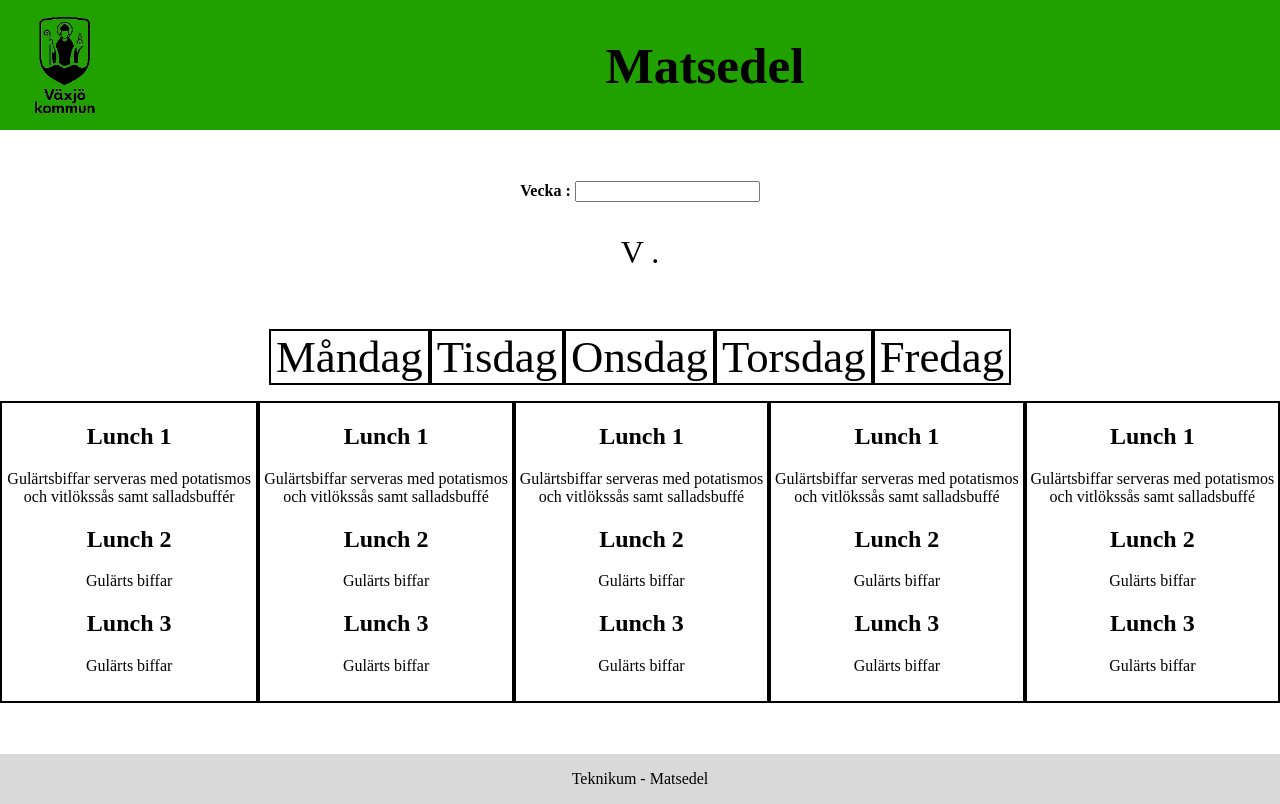
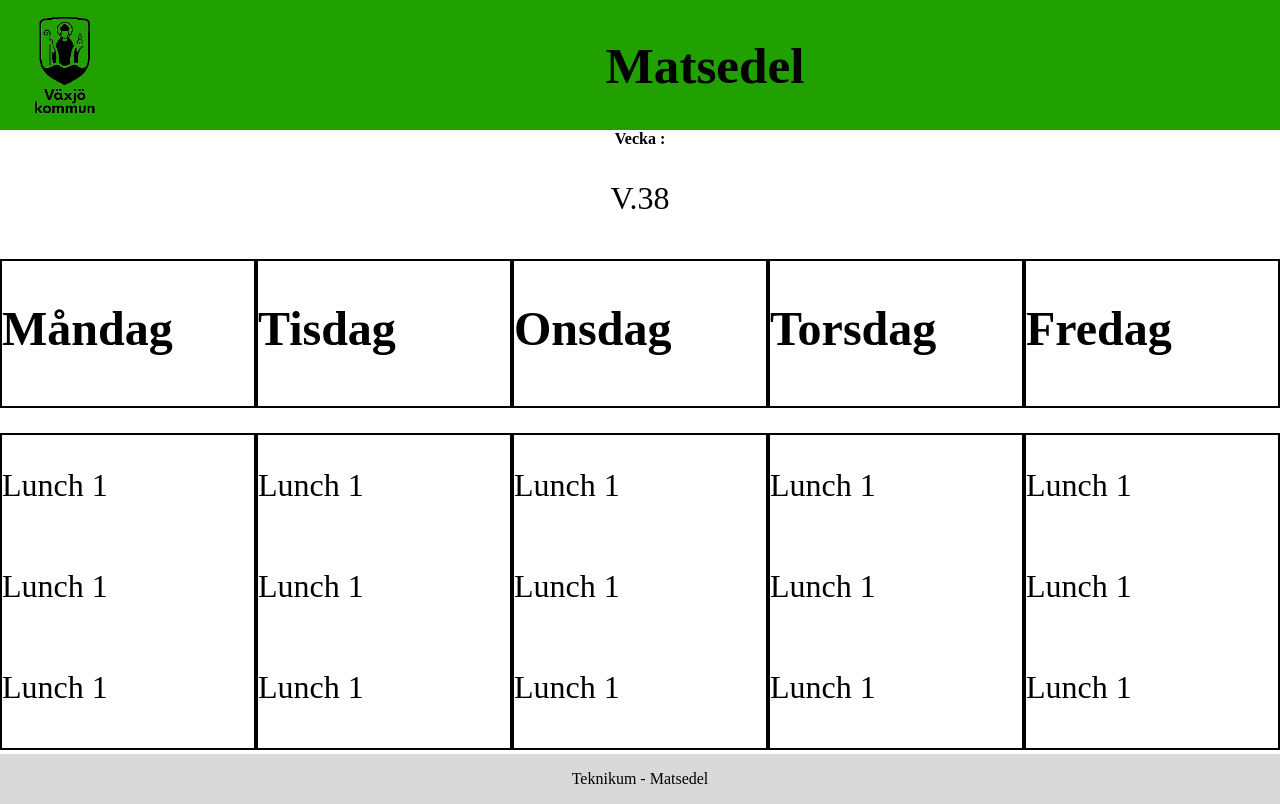
Before and after one commit to HugoFredriksson/Matsedel, a plain HTML site: page index.html in a window 1280 px wide. Drawn offline with Linux system fonts and the light colour scheme.

Commit message:
omgjort till grid

```diff
--- a/index.html
+++ b/index.html
@@ -15,72 +15,51 @@
       <div id="weekSelector">
         <section>
           <strong>Vecka :</strong>
-            <input type="text" id="vecka">
-            <p>V .</p>
+            <input type="text" id="vecka" maxlength="2">
+            <p>V.38</p>
         </section>
       </div>
-      <ul>
-        <li>
-          <a>Måndag</a>
-        </li>
-        <li>
-          <a>Tisdag</a>
-        </li>
-        <li>
-          <a>Onsdag</a>
-        </li>
-        <li>
-          <a>Torsdag</a>
-        </li>
-        <li>
-          <a>Fredag</a>
-        </li>
-      </ul>
-      <div id="matsedel">
-        <div id="dagensMeny">
-          <section>
-              <h2>Lunch 1</h2>
-              <p>Gulärtsbiffar serveras med potatismos och vitlökssås samt salladsbuffér</p>
-              <h2>Lunch 2</h2>
-              <p>Gulärts biffar</p>
-              <h2>Lunch 3</h2>
-              <p>Gulärts biffar</p>
-          </section>
-        </div>
-        <div id="addedItems">
-          <section>
-              <h2>Lunch 1</h2>
-              <p>Gulärtsbiffar serveras med potatismos och vitlökssås samt salladsbuffé</p>
-              <h2>Lunch 2</h2>
-              <p>Gulärts biffar</p>
-              <h2>Lunch 3</h2>
-              <p>Gulärts biffar</p>
-          </section>
-          <section>
-            <h2>Lunch 1</h2>
-            <p>Gulärtsbiffar serveras med potatismos och vitlökssås samt salladsbuffé</p>
-            <h2>Lunch 2</h2>
-            <p>Gulärts biffar</p>
-            <h2>Lunch 3</h2>
-            <p>Gulärts biffar</p>
+      <div class="wrapper">
+        <section class="måndag">
+          <h2>Måndag</h2>
         </section>
-          <section>
-              <h2>Lunch 1</h2>
-              <p>Gulärtsbiffar serveras med potatismos och vitlökssås samt salladsbuffé</p>
-              <h2>Lunch 2</h2>
-              <p>Gulärts biffar</p>
-              <h2>Lunch 3</h2>
-              <p>Gulärts biffar</p>
-          </section>
-          <section>
-              <h2>Lunch 1</h2>
-              <p>Gulärtsbiffar serveras med potatismos och vitlökssås samt salladsbuffé</p>
-              <h2>Lunch 2</h2>
-              <p>Gulärts biffar</p>
-              <h2>Lunch 3</h2>
-              <p>Gulärts biffar</p>
-          </section>
-        </div>
+        <section class="lunchMåndag">
+          <p>Lunch 1</p>
+          <p>Lunch 1</p>
+          <p>Lunch 1</p>
+        </section>
+        <section class="tisdag">
+          <h2>Tisdag</h2>
+        </section>
+        <section class="lunchTordag">
+          <p>Lunch 1</p>
+          <p>Lunch 1</p>
+          <p>Lunch 1</p>
+        </section>
+        <section class="onsdag">
+          <h2>Onsdag</h2>
+        </section>
+        <section class="lunchOnsdag">
+          <p>Lunch 1</p>
+          <p>Lunch 1</p>
+          <p>Lunch 1</p>
+        </section>
+        <section class="torsdag">
+          <h2>Torsdag</h2>
+        </section>
+        <section class="lunchTorsdag">
+          <p>Lunch 1</p>
+          <p>Lunch 1</p>
+          <p>Lunch 1</p>
+        </section>
+        <section class="fredag">
+          <h2>Fredag</h2>
+        </section>
+        <section class="lunchFredag">
+          <p>Lunch 1</p>
+          <p>Lunch 1</p>
+          <p>Lunch 1</p>
+        </section>
       </div>
     </main>
     <footer>
--- a/style.scss
+++ b/style.scss
@@ -2,7 +2,7 @@ body {
     display: grid;
     width: 100%;
     height: 98vh;
-    margin: 0;
+    margin: auto;
     grid-template-rows: 130px auto 30px;
     grid-template-areas:
     'header'
@@ -10,6 +10,40 @@ body {
     'footer';
 }
 
+.wrapper {
+    display: grid;
+    margin: auto;
+    grid-gap: 2vw 0;
+    grid-template-columns: 1fr 1fr 1fr 1fr 1fr;
+    grid-template-areas:
+    'måndag tisdag onsdag torsdag fredag'
+    'lunchMåndag lunchTisdag lunchOnsdag lunchTorsdag lunchFredag';
+    section {
+        display: grid;
+        border: 2px solid black;
+        font-size: 2.5vw;
+    }
+}
+
+.måndag {
+    grid-area: måndag;
+}
+
+.tisdag {
+    grid-area: tisdag;
+}
+
+.onsdag {
+    grid-area: onsdag;
+}
+
+.torsdag {
+    grid-area: torsdag;
+}
+
+.fredag {
+    grid-area: fredag;
+}
 
 header {
     display: flex;
@@ -20,7 +54,7 @@ header {
         font-size: 4vw;
     }
 }
-#week {
+#vecka {
     display: none;
 }
 
@@ -51,7 +85,7 @@ main {
         padding-bottom: 10px;
     }
     strong {
-        margin: auto;
+        text-align: left;
     }
     #weekSelector {
         text-align: center;
@@ -83,15 +117,6 @@ footer {
 }
 
 @media screen and (min-width: 700px) {
-    main {
-        margin: auto;
-        #matsedel {
-            display: flex;
-            #addedItems {
-                display: flex;
-            }
-        }
-    }
     #weekSelector {
         section {
             p {
```
Also changed, not shown: style.css, 1 other file.
